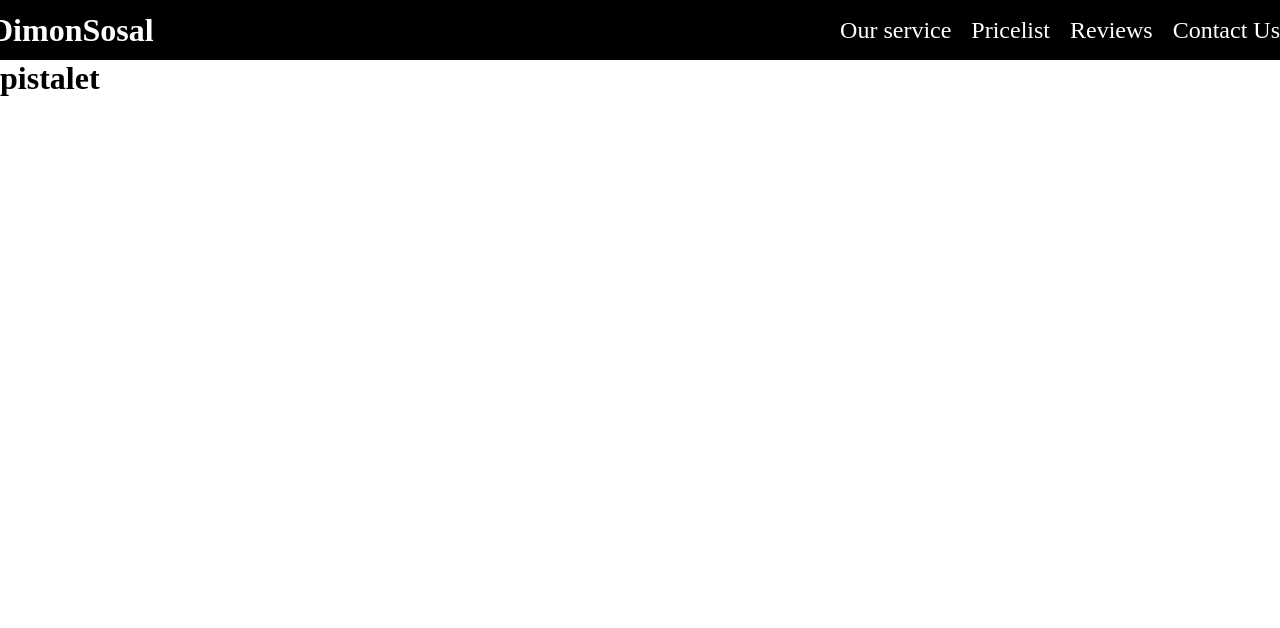
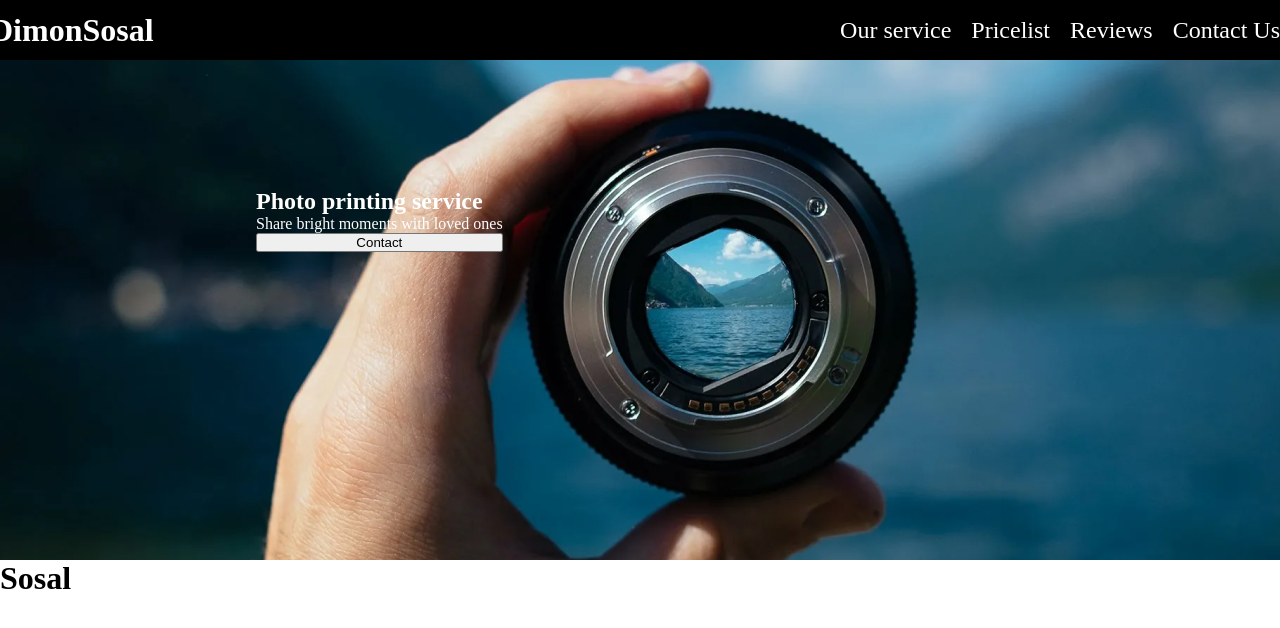
Before and after one commit to sssgen/photo-layout, a React (Create React App) app in the folder client/: page / in a window 1280 px wide. Shown: the top 628 px of the page. Built offline with nearby package versions, Linux system fonts and the light colour scheme.

Commit message:
landing component

```diff
--- a/client/src/App.js
+++ b/client/src/App.js
@@ -1,12 +1,12 @@
 import Navbar from './components/Navbar/Navbar';
-import ContactUs from './pages/ContactUs/ContactUs';
+import Landing from './pages/Landing/Landing';
 import './styles/App.css';
 
 function App() {
   return (
     <div className="App">
       <Navbar />
-      <ContactUs />
+      <Landing />
     </div>
   );
 }
--- a/client/src/pages/Landing/Landing.css
+++ b/client/src/pages/Landing/Landing.css
@@ -0,0 +1,19 @@
+.header {
+    width: 100%;
+    height: calc(70vh - 60px);
+    background-image: url("../../Images/headerBackground.png");
+    background-size: cover;
+    background-repeat: no-repeat;
+}
+
+.headerInfo {
+    width: fit-content;
+    height: 100%;
+    margin-left: 20%;
+    padding-top: 10%;
+    display: flex;
+    flex-direction: column;
+    flex-wrap: nowrap;
+    position: relative;
+    color: white;
+}
--- a/client/src/pages/Landing/Landing.jsx
+++ b/client/src/pages/Landing/Landing.jsx
@@ -3,8 +3,15 @@ import './Landing.css';
 
 const Landing = () => {
     return (
-        <div>
-            <h1>Hello CHMO!</h1>
+        <div className='landingWrapper'>
+            <div className='header'>
+                <div className="headerInfo">
+                    <h2>Photo printing service</h2>
+                    <p>Share bright moments with loved ones</p>
+                    <button>Contact</button>
+                </div>
+            </div>
+            <h1>Sosal</h1>
         </div>
     );
 };
```
Also changed, not shown: client/src/Images/headerBackground.png (added).
